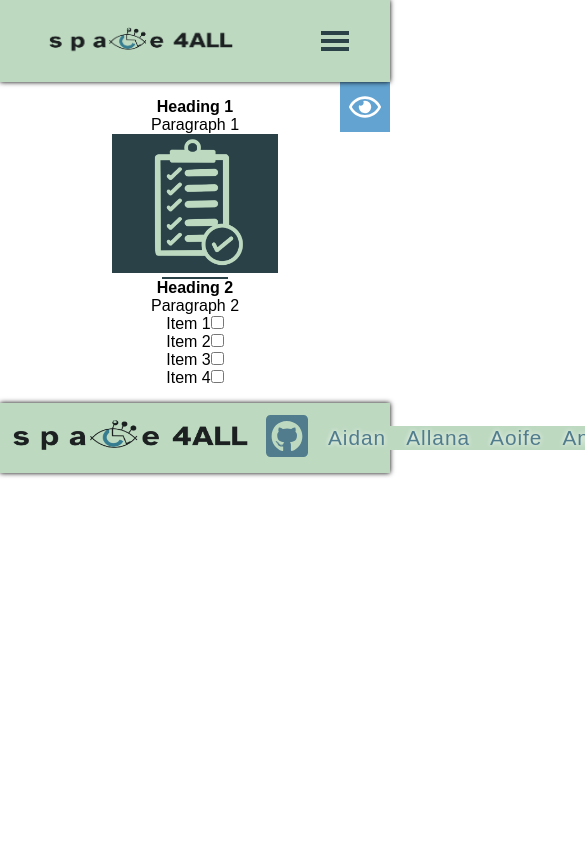
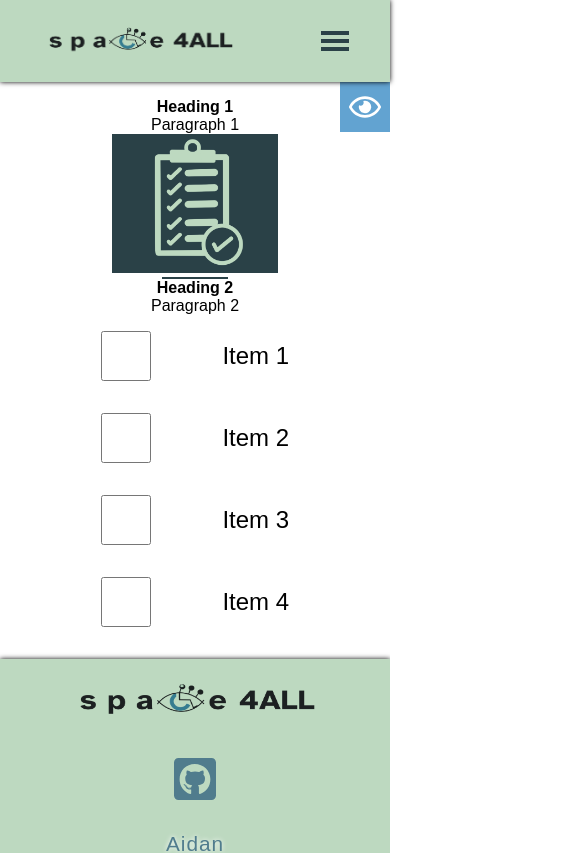
Before and after one commit to aidant842/Trust-in-SODA-Hackathon, a React (Create React App) app in the folder space4all/: page /checklist in a window 390 px wide. Shown: the top 853 px of the page, 585 px wide, since content can reach past the window. Built offline with nearby package versions, Linux system fonts and the light colour scheme.

Commit message:
made footer responsive, added checklist stlying

```diff
--- a/space4all/src/components/Checklist/Checklist.js
+++ b/space4all/src/components/Checklist/Checklist.js
@@ -1,5 +1,9 @@
 import React from "react";
 
+//Styled Components
+import styled from "styled-components";
+
+//Data
 import { CheckListItems } from "./CheckListItems";
 
 const Checklist = () => {
@@ -7,18 +11,34 @@ const Checklist = () => {
         <form>
             {CheckListItems.map((item, index) => {
                 return (
-                    <div key={index}>
-                        <label htmlFor={item.name}>{item.label}</label>
+                    <StyledChecklistContainer key={index}>
                         <input
                             type="checkbox"
                             name={item.name}
                             id={item.name}
                         />
-                    </div>
+                        <label htmlFor={item.name}>{item.label}</label>
+                    </StyledChecklistContainer>
                 );
             })}
         </form>
     );
 };
 
+const StyledChecklistContainer = styled.div`
+    display: flex;
+    justify-content: space-evenly;
+    align-items: center;
+
+    label {
+        font-size: 1.5rem;
+    }
+    input {
+        accent-color: var(--green);
+        margin: 1rem 0;
+        height: 50px;
+        width: 50px;
+    }
+`;
+
 export default Checklist;
--- a/space4all/src/components/Footer.js
+++ b/space4all/src/components/Footer.js
@@ -120,6 +120,13 @@ const StyledFooter = styled.footer`
                 }
             }
         }
+        @media (max-width: 768px) {
+            display: block;
+            text-align: center;
+            li {
+                padding: 0.5rem 0;
+            }
+        }
     }
 `;
 export default Footer;
```
